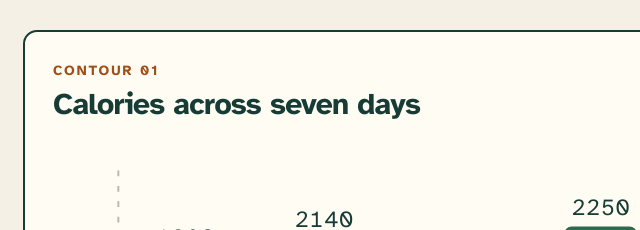
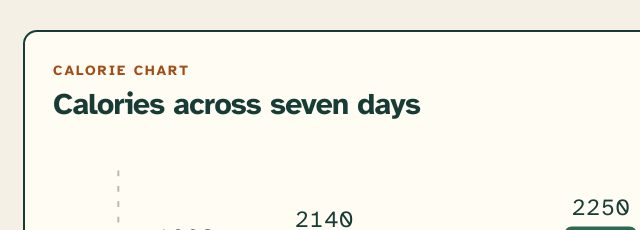
Before and after one commit to B-Divyesh/sf-calorie-week-view, a website built with Vite: page index.html in a window 1280 px wide. Both pictures are taken after a click on the button "Try it with sample data". Shown: the part 570-800 px from the top of the page, 45-685 px from the left. Built offline with nearby package versions, Linux system fonts and the light colour scheme.

Commit message:
fix: close review claim and metadata gaps

```diff
--- a/src/main.ts
+++ b/src/main.ts
@@ -30,9 +30,16 @@ function routePath(): string {
 }
 
 function setMetadata(title: string, description: string, path: string): void {
+  const url = `https://calorie-week-view.sociobot.in${path}`;
   document.title = title;
   document.querySelector<HTMLMetaElement>('meta[name="description"]')?.setAttribute('content', description);
-  document.querySelector<HTMLLinkElement>('link[rel="canonical"]')?.setAttribute('href', `https://calorie-week-view.sociobot.in${path}`);
+  document.querySelector<HTMLLinkElement>('link[rel="canonical"]')?.setAttribute('href', url);
+  const set = (selector: string, value: string) => document.querySelector<HTMLMetaElement>(selector)?.setAttribute('content', value);
+  set('meta[property="og:title"]', title);
+  set('meta[property="og:description"]', description);
+  set('meta[property="og:url"]', url);
+  set('meta[name="twitter:title"]', title);
+  set('meta[name="twitter:description"]', description);
 }
 
 function navigate(path: string): void {
@@ -70,17 +77,17 @@ function page(content: string, active = ''): string {
 }
 
 function homePage(): string {
-  setMetadata('Calorie Week View — Review a week at once', 'Review seven days of calories, macros, and weight in one calm, private view.', '/');
+  setMetadata('Calorie Week View — Review a week at once', 'Review seven days of calories, macros, and weight in one private view.', '/');
   return page(`
     <main id="main">
       <section class="hero contour-field" aria-labelledby="home-title">
         <div class="hero-copy">
-          <p class="eyebrow">A weekly reflection tool</p>
+          <p class="eyebrow">Weekly calorie review</p>
           <h1 id="home-title" tabindex="-1">Review your calories by week</h1>
-          <p class="lede">For food loggers who want the weekly pattern without streaks, scores, or automatic targets.</p>
+          <p class="lede">For food loggers who want to compare seven days without daily scores or suggested targets.</p>
           <div class="hero-actions">
             <button class="button primary" data-route="/demo">Try it with sample data</button>
-            <span>See a complete week before adding your own entries.</span>
+            <span>See six sample days and one missing day before adding your own entries.</span>
           </div>
           <a class="secondary-link" href="/app" data-route="/app">Start with a blank week</a>
           <ul class="plain-facts" aria-label="Product facts">
@@ -92,14 +99,14 @@ function homePage(): string {
         <figure class="hero-art">
           <picture>
             <source srcset="/art/weekly-terrain.webp" type="image/webp" />
-            <img src="/art/weekly-terrain.png" alt="Layered paper contour lines turn seven ridges into a calm weekly landscape." width="768" height="512" fetchpriority="high" decoding="async" />
+            <img src="/art/weekly-terrain.png" alt="Layered paper contour lines show a seven-ridge weekly landscape." width="768" height="512" fetchpriority="high" decoding="async" />
           </picture>
-          <figcaption>Read the shape of a week, not a daily score.</figcaption>
+          <figcaption>Compare all seven days without a daily score.</figcaption>
         </figure>
       </section>
 
       <section class="preview-section" aria-labelledby="preview-title">
-        <div class="section-heading"><p class="eyebrow">The weekly map</p><h2 id="preview-title">Seven days stay in context</h2><p>Missing days stay blank. Averages use only the days you logged.</p></div>
+        <div class="section-heading"><p class="eyebrow">Example calorie chart</p><h2 id="preview-title">Example seven-day calorie review</h2><p>Missing days stay blank. Averages use only the days you logged.</p></div>
         ${staticPreview()}
       </section>
 
@@ -108,12 +115,12 @@ function homePage(): string {
         <ol class="trail-steps">
           <li><span>01</span><div><h3>Add daily totals</h3><p>Type calories and optional macros or weight. You can also import CSV.</p></div></li>
           <li><span>02</span><div><h3>Read the week</h3><p>Compare your logged-day average with the range you chose.</p></div></li>
-          <li><span>03</span><div><h3>Keep your copy</h3><p>Export CSV or JSON. Print one week for your own records.</p></div></li>
+          <li><span>03</span><div><h3>Export or print the week</h3><p>Export CSV or JSON. Print one week for your own records.</p></div></li>
         </ol>
       </section>
 
       <section class="limits-section" aria-labelledby="limits-title">
-        <div><p class="eyebrow">A quiet boundary</p><h2 id="limits-title">You choose the range</h2></div>
+        <div><p class="eyebrow">What this tool does not do</p><h2 id="limits-title">You choose the range</h2></div>
         <div class="measure"><p>This tool does not set calorie targets, diagnose health, or judge a day. It does not include food search or coaching.</p><p>Delete or export your whole log from the review screen.</p></div>
       </section>
     </main>`);
@@ -135,7 +142,7 @@ function infoPage(kind: 'privacy' | 'terms'): string {
   return page(`<main id="main" class="prose-page contour-field"><p class="eyebrow">${privacy ? 'Privacy' : 'Terms'}</p><h1 tabindex="-1">${heading}</h1>
     ${privacy ? `
       <p class="lede">Calorie Week View stores your entries and settings in your browser.</p>
-      <h2>What is stored</h2><p>Daily calories, optional macros, optional weight, notes, and your chosen range are stored in IndexedDB on this device.</p>
+      <h2>What is stored</h2><p>Daily calories, optional macros, optional weight, notes, and your chosen range are stored in this browser.</p>
       <h2>What leaves your device</h2><p>The app sends no log data to us. It has no analytics, account system, ads, or third-party scripts.</p>
       <h2>Demo separation</h2><p>Demo data uses a separate browser database. The demo does not read or change your real log.</p>
       <h2>Your controls</h2><p>Export CSV or JSON from the review screen. Choose “Delete my log” to remove all stored entries and settings.</p>
@@ -209,7 +216,7 @@ function reviewPage(): string {
   setMetadata(`${demoMode ? 'Demo' : 'Weekly review'} — Calorie Week View`, 'Review your seven-day calorie, macro, and weight pattern.', demoMode ? '/demo' : '/app');
   return page(`<main id="main" class="app-main">
     <section class="review-heading contour-field">
-      <div><p class="eyebrow">${demoMode ? 'Sample week' : 'Your weekly map'}</p><h1 tabindex="-1">Review your calorie week</h1><p>Missing days stay blank and do not lower your average.</p></div>
+      <div><p class="eyebrow">${demoMode ? 'Sample week' : 'Weekly review'}</p><h1 tabindex="-1">Review your calorie week</h1><p>Missing days stay blank and do not lower your average.</p></div>
       <div class="week-controls" aria-label="Choose a week"><button class="icon-button" data-action="previous-week" aria-label="Previous week">←</button><button class="week-label" data-action="this-week">${formatWeekRange(weekStart)}</button><button class="icon-button" data-action="next-week" aria-label="Next week">→</button></div>
     </section>
 
@@ -219,25 +226,25 @@ function reviewPage(): string {
     </section>
 
     <section class="map-sheet chart-section" aria-labelledby="calorie-chart-title">
-      <div class="chart-heading"><div><p class="eyebrow">Contour 01</p><h2 id="calorie-chart-title">Calories across seven days</h2></div><div class="legend"><span class="range-key"></span>Your range</div></div>
+      <div class="chart-heading"><div><p class="eyebrow">Calorie chart</p><h2 id="calorie-chart-title">Calories across seven days</h2></div><div class="legend"><span class="range-key"></span>Your range</div></div>
       ${calorieChart(slots)}
     </section>
 
     <section class="map-sheet weight-section" aria-labelledby="weight-chart-title">
-      <div class="chart-heading"><div><p class="eyebrow">Contour 02</p><h2 id="weight-chart-title">Optional weight trend</h2></div><span>${settings.weightUnit}</span></div>
+      <div class="chart-heading"><div><p class="eyebrow">Weight chart</p><h2 id="weight-chart-title">Optional weight trend</h2></div><span>${settings.weightUnit}</span></div>
       ${weightChart(slots)}
     </section>
 
     <section class="entries-section" aria-labelledby="entries-title">
-      <div class="section-row"><div><p class="eyebrow">Field notes</p><h2 id="entries-title">Daily entries</h2></div><button class="button primary" data-action="add-entry">Add daily totals</button></div>
+      <div class="section-row"><div><p class="eyebrow">Daily records</p><h2 id="entries-title">Daily entries</h2></div><button class="button primary" data-action="add-entry">Add daily totals</button></div>
       ${entriesTable(slots)}
     </section>
 
     <section class="tools-section" aria-labelledby="tools-title"><div><p class="eyebrow">Your records</p><h2 id="tools-title">Import, export, or clear</h2></div>
       <div class="tool-groups">
         <div><h3>Bring in entries</h3><p>CSV needs date and calories columns. Macros, weight, and note are optional.</p><label class="button secondary file-button">Import CSV<input id="csv-input" type="file" accept=".csv,text/csv" /></label><label class="text-link file-button">Import JSON backup<input id="json-input" type="file" accept=".json,application/json" /></label><p class="import-note">JSON backups are checked before import. Invalid files leave your log unchanged.</p></div>
-        <div><h3>Keep a copy</h3><p>CSV works in spreadsheets. JSON keeps entries and settings together.</p><button class="button secondary" data-action="export-csv">Export CSV</button><button class="text-button" data-action="export-json">Export JSON</button><button class="text-button" data-action="print-week">Print this week</button></div>
-        <div><h3>Adjust the map</h3><p>Set your own calorie range, weight unit, and color theme.</p><button class="button secondary" data-action="open-settings">Change settings</button>${demoMode ? '<button class="danger-link" data-action="clear-demo">Clear demo records</button>' : '<button class="danger-link" data-action="delete-all">Delete my log</button>'}</div>
+        <div><h3>Export your records</h3><p>CSV downloads as comma-separated text. JSON keeps entries and settings together.</p><button class="button secondary" data-action="export-csv">Export CSV</button><button class="text-button" data-action="export-json">Export JSON</button><button class="text-button" data-action="print-week">Print this week</button></div>
+        <div><h3>Change your settings</h3><p>Set your own calorie range, weight unit, and color theme.</p><button class="button secondary" data-action="open-settings">Change settings</button>${demoMode ? '<button class="danger-link" data-action="clear-demo">Clear demo records</button>' : '<button class="danger-link" data-action="delete-all">Delete my log</button>'}</div>
       </div>
     </section>
   </main>${dialogs()}`, active);
@@ -298,10 +305,10 @@ function macroLine(record: DayRecord): string {
 }
 
 function dialogs(): string {
-  return `<dialog id="entry-dialog" aria-labelledby="entry-dialog-title"><form id="entry-form" method="dialog"><div class="dialog-heading"><div><p class="eyebrow">Daily field note</p><h2 id="entry-dialog-title">Add daily totals</h2></div><button class="close-button" type="button" data-action="close-dialog" aria-label="Close entry form">×</button></div>
+  return `<dialog id="entry-dialog" aria-labelledby="entry-dialog-title"><form id="entry-form" method="dialog"><div class="dialog-heading"><div><p class="eyebrow">Daily entry</p><h2 id="entry-dialog-title">Add daily totals</h2></div><button class="close-button" type="button" data-action="close-dialog" aria-label="Close entry form">×</button></div>
     <div class="form-grid"><label class="full">Date<input name="date" type="date" required /></label><label class="full">Calories<input name="calories" type="number" min="${RECORD_NUMERIC_RULES.calories.minimum}" max="${RECORD_NUMERIC_RULES.calories.maximum}" step="1" inputmode="numeric" required /><span>Required</span></label><label>Protein (g)<input name="protein" type="number" min="${RECORD_NUMERIC_RULES.protein.minimum}" max="${RECORD_NUMERIC_RULES.protein.maximum}" step="0.1" inputmode="decimal" /></label><label>Carbs (g)<input name="carbs" type="number" min="${RECORD_NUMERIC_RULES.carbs.minimum}" max="${RECORD_NUMERIC_RULES.carbs.maximum}" step="0.1" inputmode="decimal" /></label><label>Fat (g)<input name="fat" type="number" min="${RECORD_NUMERIC_RULES.fat.minimum}" max="${RECORD_NUMERIC_RULES.fat.maximum}" step="0.1" inputmode="decimal" /></label><label>Weight (${settings.weightUnit})<input name="weight" type="number" min="${RECORD_NUMERIC_RULES.weight.minimum}" max="${RECORD_NUMERIC_RULES.weight.maximum}" step="0.1" inputmode="decimal" /></label><label class="full">Note <span>(optional)</span><textarea name="note" maxlength="200" rows="2"></textarea></label></div>
     <p id="entry-error" class="form-error" role="alert"></p><div class="dialog-actions"><button class="danger-link" type="button" data-action="delete-entry" hidden>Delete this entry</button><span></span><button class="button secondary" type="button" data-action="close-dialog">Cancel</button><button class="button primary" type="submit">Save daily totals</button></div></form></dialog>
-    <dialog id="settings-dialog" aria-labelledby="settings-dialog-title"><form id="settings-form" method="dialog"><div class="dialog-heading"><div><p class="eyebrow">Map settings</p><h2 id="settings-dialog-title">Choose your range</h2></div><button class="close-button" type="button" data-action="close-dialog" aria-label="Close settings">×</button></div><p>Enter a range you already use. This tool does not suggest one.</p>
+    <dialog id="settings-dialog" aria-labelledby="settings-dialog-title"><form id="settings-form" method="dialog"><div class="dialog-heading"><div><p class="eyebrow">Weekly settings</p><h2 id="settings-dialog-title">Choose your range</h2></div><button class="close-button" type="button" data-action="close-dialog" aria-label="Close settings">×</button></div><p>Enter a range you already use. This tool does not suggest one.</p>
       <div class="form-grid"><label>Minimum calories<input name="calorieMin" type="number" min="0" max="20000" required value="${settings.calorieMin}" /></label><label>Maximum calories<input name="calorieMax" type="number" min="0" max="20000" required value="${settings.calorieMax}" /></label><label>Weight unit<select name="weightUnit"><option value="kg" ${settings.weightUnit === 'kg' ? 'selected' : ''}>Kilograms (kg)</option><option value="lb" ${settings.weightUnit === 'lb' ? 'selected' : ''}>Pounds (lb)</option></select></label><label>Color theme<select name="theme"><option value="system" ${settings.theme === 'system' ? 'selected' : ''}>Use device setting</option><option value="light" ${settings.theme === 'light' ? 'selected' : ''}>Light</option><option value="dark" ${settings.theme === 'dark' ? 'selected' : ''}>Dark</option></select></label></div><p id="settings-error" class="form-error" role="alert"></p><div class="dialog-actions"><span></span><button class="button secondary" type="button" data-action="close-dialog">Cancel</button><button class="button primary" type="submit">Save settings</button></div></form></dialog>`;
 }
 
```
Also changed, not shown: index.html (+3 -3 lines), public/404.html (+7 -0 lines), tests/claims.spec.ts (+100 -7 lines), .factory/catalog-description.txt (added), .factory/claims.json, .factory/copy-audit.md, README.md.
